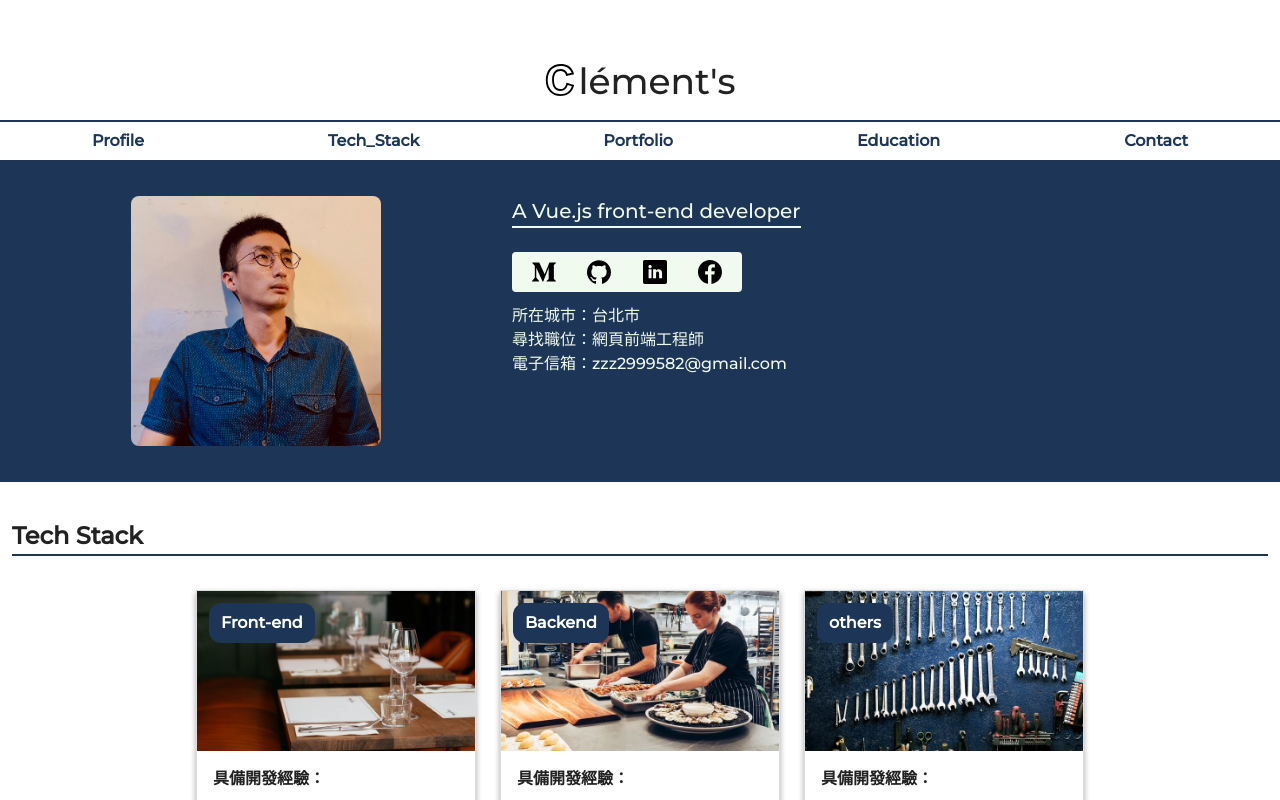
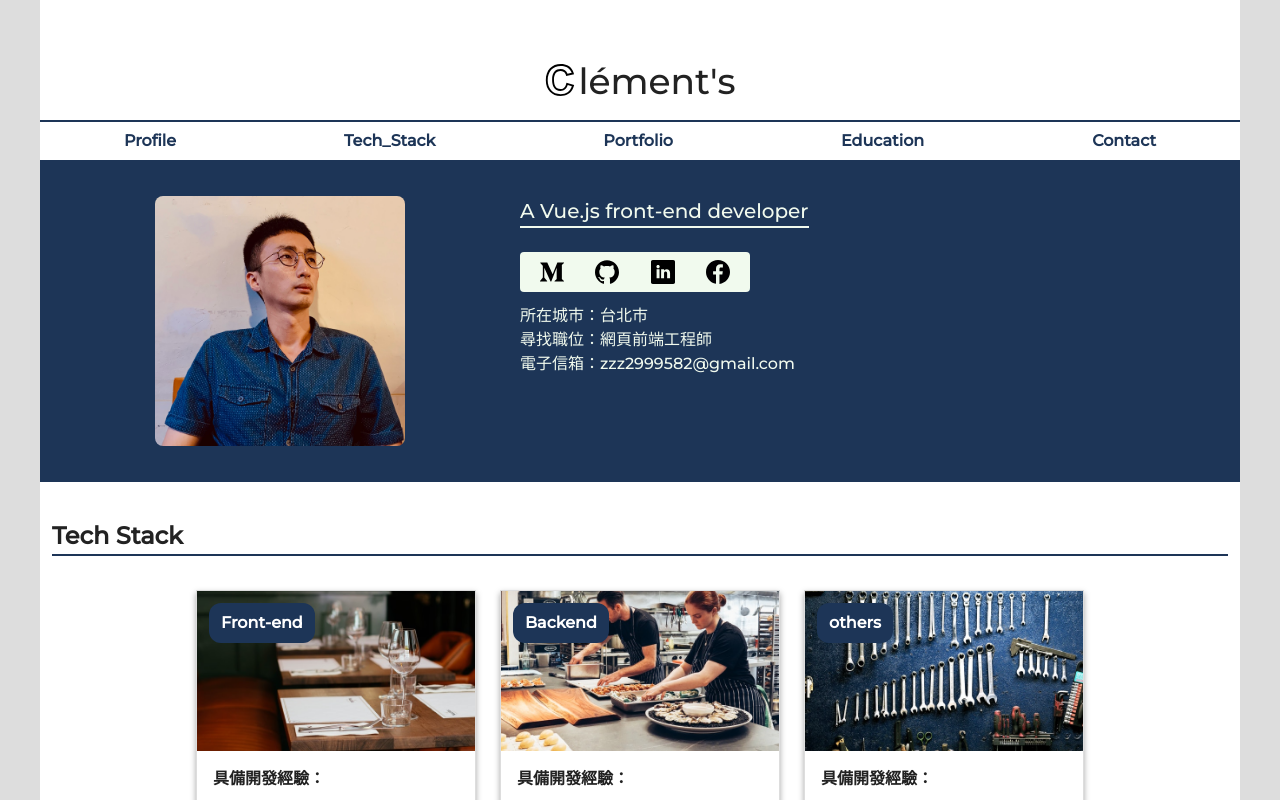
Before and after one commit to ClementPan/ClementPan, a Vue app: page / in a window 1280 px wide. Shown: the top 800 px of the page. Built offline with nearby package versions, Linux system fonts and the light colour scheme; a web font is replaced by a local one.

Commit message:
fix: set mody max-width to 1200px

```diff
--- a/src/assets/css/application.css
+++ b/src/assets/css/application.css
@@ -34,7 +34,7 @@
 
 body {
   height: 100%;
-  max-width: 1400px;
+  max-width: 1200px;
   margin: 0 auto;
   background-color:var(--font-white);
 }
```
